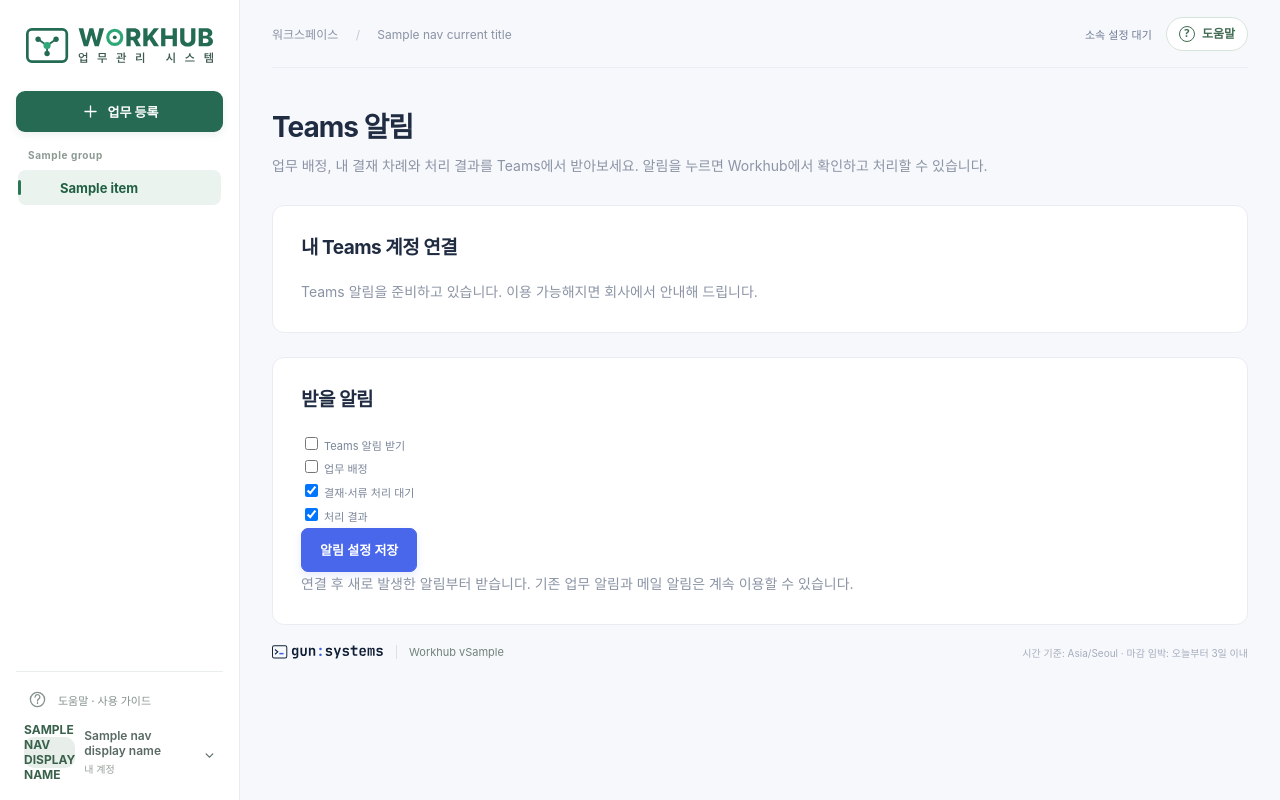
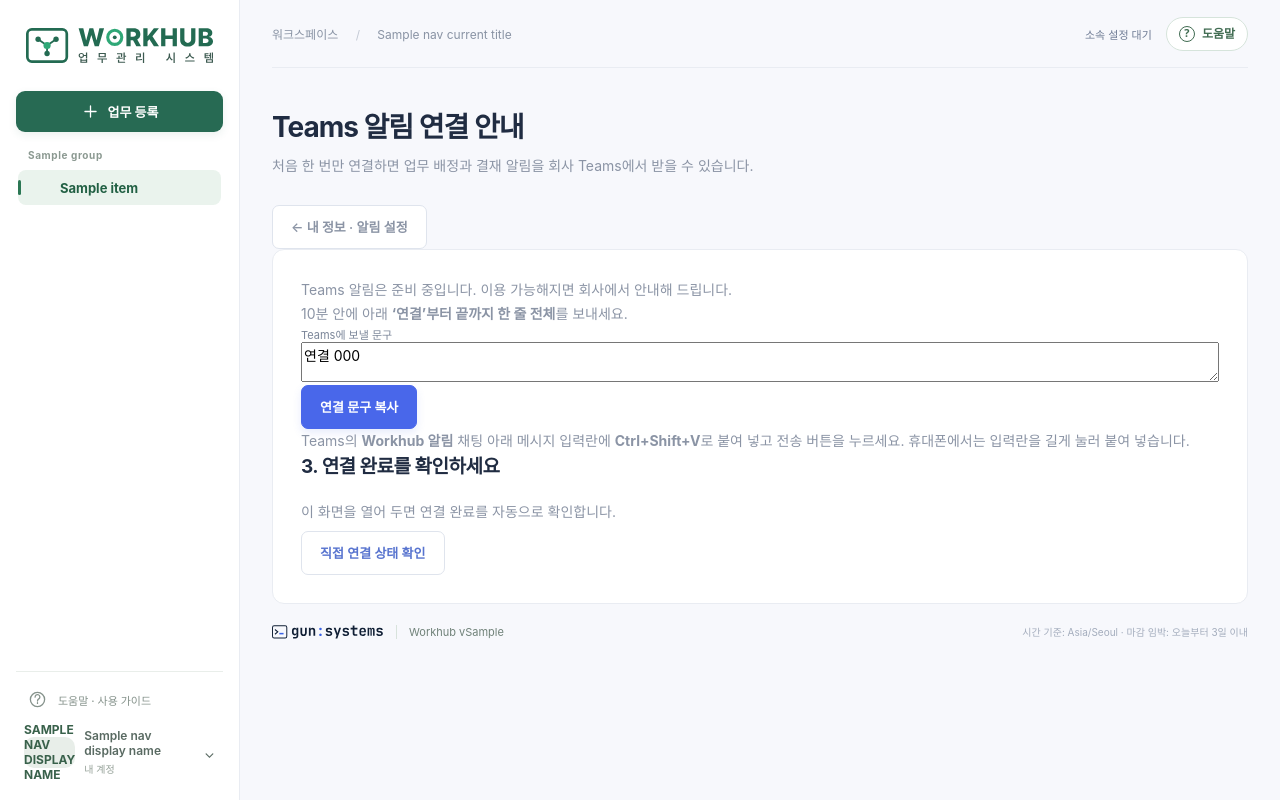
Before and after one commit to gunsystems/workhub, a Django app: template tasks/templates/tasks/teams_preferences.html in a window 1280 px wide. Run offline with Django 5.2, Linux system fonts and the light colour scheme; the template is opened without the code that fills it: most values are stand-ins (such as "Sample title", 1, 10 or a date in 2020); parts of the project's set-up code (start-up, migrations or seed data) failed here and were passed over.

Commit message:
feat: manage Teams connection and alerts from my information

```diff
--- a/accounts/profile_views.py
+++ b/accounts/profile_views.py
@@ -121,11 +121,13 @@ def my_information(request,employee_id=None):
     employment=StaffEmployment.objects.filter(employee=employee).first() if employee else None
     photo=EmployeePhoto.objects.filter(employee=employee).order_by('-pk').first() if employee else None
     card=None
+    from tasks.teams_views import personal_settings
+    teams_settings = personal_settings(request.user) if employee_id is None and employee else None
     if employee:
         card={'name':employee.name,'department':employee.department.name,
               'job_title':employment.job_title if employment and employment.job_title else employee.get_position_display(),
               'staff_number':employment.staff_number if employment and employment.staff_number else '사번 등록 전'}
-    return render(request,'accounts/my_information.html',{'employee':employee,'employment':employment,'card':card,'admin_preview':employee_id is not None,'photo':photo,'photo_form':form,'photo_notice':notice,'address':address,'address_form':address_form,'address_notice':address_notice,'address_open':address_open,'tenure':tenure_text(employment)})
+    return render(request,'accounts/my_information.html',{'employee':employee,'employment':employment,'card':card,'admin_preview':employee_id is not None,'photo':photo,'photo_form':form,'photo_notice':notice,'address':address,'address_form':address_form,'address_notice':address_notice,'address_open':address_open,'tenure':tenure_text(employment),'teams_settings':teams_settings})
 
 @login_required
 @never_cache
--- a/accounts/templates/accounts/my_information.html
+++ b/accounts/templates/accounts/my_information.html
@@ -15,4 +15,4 @@
 <div class="profile-address"><div class="profile-address-heading"><h3>주소</h3><span>선택 정보</span></div>{% if address.address %}<div class="profile-address-value"><span class="profile-postal">{{ address.postal_code }}</span><p>{{ address.address }}</p>{% if address.detail %}<p>{{ address.detail }}</p>{% endif %}</div>{% else %}<p class="profile-empty">등록된 주소가 없습니다.</p>{% endif %}
 {% if address_notice %}<p class="profile-notice" role="status">{{ address_notice }}</p>{% endif %}
 <details class="profile-address-editor" {% if address_open %}open{% endif %}><summary>{% if address.address %}주소 수정{% else %}주소 등록{% endif %}</summary><form method="post" class="profile-address-form">{% csrf_token %}{{ address_form.non_field_errors }}{{ address_form.revision }}<div class="profile-postal-field">{{ address_form.postal_code.label_tag }}<div class="profile-postal-controls">{{ address_form.postal_code }}<button type="button" class="button" data-postcode-search aria-controls="profile-postcode-panel" aria-expanded="false">주소 검색</button></div>{{ address_form.postal_code.errors }}</div><section id="profile-postcode-panel" class="profile-postcode-panel" data-postcode-panel aria-label="주소 검색" hidden><div class="profile-postcode-heading"><h4>주소 검색</h4><button type="button" data-postcode-close aria-label="주소 검색 닫기">닫기</button></div><p class="profile-postcode-status" data-postcode-status role="status"></p><div class="profile-postcode-embed" data-postcode-embed></div></section><div>{{ address_form.address.label_tag }}{{ address_form.address }}{{ address_form.address.errors }}</div><div>{{ address_form.detail.label_tag }}{{ address_form.detail }}{{ address_form.detail.errors }}</div><div class="profile-form-actions"><button type="submit" name="action" value="address" class="button primary">주소 저장</button><a class="button" href="{{ request.path }}">취소</a></div></form></details></div></section></div></div>{{ card|json_script:'employee-card-data' }}
-{% else %}<section class="detail"><h2>시스템 관리자 계정</h2><p>현재 로그인 계정에는 직원 정보가 연결되어 있지 않습니다. 직원 계정으로 로그인하면 본인의 정보와 사원카드를 확인할 수 있습니다.</p><a class="button" href="{% url 'employee_list' %}">직원 관리</a></section>{% endif %}{% endblock %}
+{% else %}<section class="detail"><h2>시스템 관리자 계정</h2><p>현재 로그인 계정에는 직원 정보가 연결되어 있지 않습니다. 직원 계정으로 로그인하면 본인의 정보와 사원카드를 확인할 수 있습니다.</p><a class="button" href="{% url 'employee_list' %}">직원 관리</a></section>{% endif %}{% if teams_settings %}{% include 'tasks/teams_profile_settings.html' %}{% endif %}{% endblock %}
--- a/tasks/help_content.py
+++ b/tasks/help_content.py
@@ -348,8 +348,8 @@ TOPICS['approval_portal']['steps'].append('증명서·서류에서 필요한 서
 
 TOPICS['teams_preferences']=topic('Teams 알림','내 업무 배정과 결재·신청의 처리 알림을 회사 Teams에서 받습니다.',
     ['Teams의 회사 계정에서 Workhub 알림 앱을 추가합니다. 앱이 보이지 않으면 관리자에게 문의하세요.',
-     'Teams 알림 화면에서 연결 코드를 받고 Workhub 알림 개인 채팅에 표시된 문구를 입력합니다.',
-     '연결 완료를 확인한 뒤 Teams 알림 받기와 필요한 종류를 선택하고 저장합니다.',
+     '내 정보의 Teams 연결 · 알림 설정에서 연결하기를 누르고, 안내에 따라 연결 문구 전체를 복사해 Workhub 알림 봇 채팅에 전송합니다.',
+     '연결되면 내 정보로 돌아옵니다. Teams 알림 받기를 켜고 필요한 알림 종류를 선택해 저장합니다.',
      'Teams 알림의 Workhub에서 확인을 눌러 내용을 확인하고 처리합니다.'],
     ['연결 코드는 본인만 사용하고 다른 사람에게 전달하지 마세요. 10분이 지나면 다시 발급받습니다.',
      '알림 설정을 켠 이후의 새 알림부터 받습니다. 기존 업무 알림과 메일도 계속 이용할 수 있습니다.',
--- a/tasks/navigation.py
+++ b/tasks/navigation.py
@@ -27,7 +27,6 @@ def navigation(request):
         {'label':'알림','items':[
             item('공지사항','/work/notices/','bell',path.startswith('/work/notices/')),
             item('업무 알림','/work/notifications/','bell',path.startswith('/work/notifications/')),
-            item('Teams 알림','/work/teams/','bell',path.startswith('/work/teams/')),
             item('조치 필요','/alerts/','flag',path=='/alerts/',key='alerts')]},
     ]
     if user.is_superuser:
@@ -68,7 +67,8 @@ def navigation(request):
             for entry in group['items']:
                 if entry['href']=='/work/':entry['active']=False
     current=next((i['label'] for group in groups for i in group['items'] if i['active']),'업무 공간')
-    if path=='/accounts/me/': current='내 정보'
+    if path=='/work/teams/': current='내 정보 · Teams 연결'
+    elif path=='/accounts/me/': current='내 정보'
     elif path=='/work/register/': current='업무 등록'
     elif path=='/work/calendar/subscription/': current='하이웍스 일정 연결'
     elif path=='/work/calendar/': current='Google Calendar 연결'
--- /dev/null
+++ b/tasks/static/tasks/teams_connection.js
@@ -0,0 +1,42 @@
+(() => {
+  const guide = document.querySelector('[data-teams-guide]');
+  if (!guide) return;
+  const text = document.getElementById('teams-linking-text');
+  const copy = guide.querySelector('[data-copy-teams-code]');
+  if (copy && text) copy.addEventListener('click', async () => {
+    const status = guide.querySelector('[data-copy-status]');
+    try {
+      await navigator.clipboard.writeText(text.value);
+      status.textContent = '복사했습니다. Teams의 Workhub 알림 채팅에 붙여 넣고 전송하세요.';
+    } catch (_) {
+      text.focus(); text.select();
+      status.textContent = '문구를 선택했습니다. Ctrl+C 또는 길게 눌러 복사한 뒤 Teams에 붙여 넣으세요.';
+    }
+  });
+  if (!text) return;
+  const deadline = Date.now() + 10 * 60 * 1000;
+  const status = guide.querySelector('[data-connection-status]');
+  const check = async () => {
+    if (Date.now() >= deadline) {
+      if (status) status.textContent = '자동 확인 시간이 끝났습니다. 연결되지 않았다면 새 문구를 받아 다시 진행하세요.';
+      return;
+    }
+    if (!document.hidden) {
+      try {
+        const response = await fetch(guide.dataset.statusUrl, {credentials: 'same-origin', cache: 'no-store', headers: {'Accept': 'application/json'}});
+        if (response.status === 401 || response.status === 403 || response.redirected) {
+          if (status) status.textContent = '로그인 상태를 확인한 뒤 연결 상태를 다시 확인해 주세요.';
+          return;
+        }
+        if (response.ok && (await response.json()).linked) {
+          text.value = ''; text.hidden = true; if (copy) copy.hidden = true;
+          if (status) status.textContent = '연결됐습니다. 내 정보에서 받을 알림을 설정하세요.';
+          window.location.replace(guide.dataset.profileUrl);
+          return;
+        }
+      } catch (_) { /* Bounded read-only retry. Linking codes never leave via polling. */ }
+    }
+    window.setTimeout(check, 5000);
+  };
+  window.setTimeout(check, 5000);
+})();
--- a/tasks/templates/tasks/app_shell.html
+++ b/tasks/templates/tasks/app_shell.html
@@ -3,5 +3,5 @@
 <div class="sidebar-top"><div class="sidebar-brand-row"><a class="brand company-logo" href="/dashboard/" aria-label="GUNSYSTEMS Workhub 홈"><img class="workhub-brand-image" src="{% static 'tasks/branding/workhub-horizontal.svg' %}" width="730" height="137" alt="WORKHUB 업무관리 시스템"></a><button type="button" id="nav-toggle" aria-label="메뉴 열기" aria-controls="sidebar-nav" aria-expanded="false">{% include 'tasks/nav_icon.html' with icon='menu' %}</button></div><a class="sidebar-create" href="/work/register/">{% include 'tasks/nav_icon.html' with icon='plus' %}업무 등록</a></div>
 <nav class="sidebar-scroll" id="sidebar-nav" aria-label="주 메뉴" data-user="{{ request.user.pk }}">
 {% for group in nav_groups %}{% if group.collapsible %}<details class="nav-group nav-collapsible" {% if group.open %}open{% endif %} data-group="organization" data-active="{{ group.open|yesno:'true,false' }}"><summary>{{ group.label }}<span aria-hidden="true">⌄</span></summary>{% include 'tasks/nav_links.html' %}</details>{% else %}<section class="nav-group" aria-label="{{ group.label }}"><h2>{{ group.label }}</h2>{% include 'tasks/nav_links.html' %}</section>{% endif %}{% endfor %}</nav>
-<div class="sidebar-foot"><a class="nav nav-help" href="/guide/">{% include 'tasks/nav_icon.html' with icon='help' %}<span>도움말 · 사용 가이드</span></a><details class="account-menu"><summary><span class="profile-avatar">{{ nav_display_name|first|upper }}</span><span class="profile-name">{{ nav_display_name }}<small>{% if request.user.is_superuser %}관리자{% elif request.user.is_staff %}서브 관리자{% else %}내 계정{% endif %}</small></span><span aria-hidden="true">⌄</span></summary><div class="account-actions"><a href="/accounts/me/">내 정보 · 사원카드</a><a href="/accounts/mfa/setup/">계정 보안 · OTP</a><a href="/work/calendar/">Google Calendar 연결</a><a href="/work/calendar/subscription/">하이웍스 일정 연결</a><a href="/work/meetings/microsoft/">Teams 연결</a><form action="/logout/" method="post">{% csrf_token %}<button type="submit">로그아웃</button></form></div></details></div>
+<div class="sidebar-foot"><a class="nav nav-help" href="/guide/">{% include 'tasks/nav_icon.html' with icon='help' %}<span>도움말 · 사용 가이드</span></a><details class="account-menu"><summary><span class="profile-avatar">{{ nav_display_name|first|upper }}</span><span class="profile-name">{{ nav_display_name }}<small>{% if request.user.is_superuser %}관리자{% elif request.user.is_staff %}서브 관리자{% else %}내 계정{% endif %}</small></span><span aria-hidden="true">⌄</span></summary><div class="account-actions"><a href="/accounts/me/">내 정보 · 사원카드</a><a href="/accounts/mfa/setup/">계정 보안 · OTP</a><a href="/work/calendar/">Google Calendar 연결</a><a href="/work/calendar/subscription/">하이웍스 일정 연결</a><a href="/accounts/me/#teams-settings">Teams 연결 · 알림 설정</a><form action="/logout/" method="post">{% csrf_token %}<button type="submit">로그아웃</button></form></div></details></div>
 </aside><main><header><span>워크스페이스 <b>/</b> {{ nav_current_title }}</span><span class="live">{% if request.user.is_superuser %}● 전사 · {{ nav_display_name }} · 관리자{% elif request.user.employee %}● {{ request.user.employee.department }} · {{ nav_display_name }} · {{ request.user.employee.business_role_display }}{% else %}소속 설정 대기{% endif %}</span>{% include 'tasks/page_help.html' %}</header>{% for message in messages %}{% if 'upload-success' in message.tags and 'document-upload' not in message.tags %}<div class="upload-complete" role="status">✓ {{ message }}</div>{% endif %}{% endfor %}{% block content %}{% endblock %}<footer><div class="footer-brand"><img src="{% static 'tasks/branding/gunsystems-logo.svg' %}" alt="GUNSYSTEMS" class="footer-company-logo"><span class="footer-version">Workhub v{{ workhub_version }}</span></div><span>시간 기준: Asia/Seoul · 마감 임박: 오늘부터 3일 이내</span></footer></main></body></html>
--- a/tasks/templates/tasks/teams_preferences.html
+++ b/tasks/templates/tasks/teams_preferences.html
@@ -1,18 +1,18 @@
-{% extends 'tasks/base.html' %}{% block content %}
-<section class="heading"><div><h1>Teams 알림</h1><p>업무 배정, 내 결재 차례와 처리 결과를 Teams에서 받아보세요. 알림을 누르면 Workhub에서 확인하고 처리할 수 있습니다.</p></div></section>
-<section class="detail"><h2>{% if linked %}✓ 내 Teams 계정 연결됨{% else %}내 Teams 계정 연결{% endif %}</h2>
+{% extends 'tasks/base.html' %}{% load static %}{% block content %}
+<script src="{% static 'tasks/teams_connection.js' %}" defer></script>
+<section class="heading"><div><h1>Teams 알림 연결 안내</h1><p>처음 한 번만 연결하면 업무 배정과 결재 알림을 회사 Teams에서 받을 수 있습니다.</p></div></section>
+<p><a class="button" href="{% url 'my_information' %}#teams-settings">← 내 정보 · 알림 설정</a></p>
+<section class="detail" data-teams-guide data-status-url="{% url 'teams_connection_status' %}" data-profile-url="{% url 'my_information' %}#teams-settings">
 {% if error %}<p role="alert">{{ error }}</p>{% endif %}
-{% if ready %}{% if not linked %}<ol><li>Teams에서 회사 계정으로 로그인한 뒤 <a href="https://teams.microsoft.com/l/app/{{ teams_app }}" target="_blank" rel="noopener noreferrer">Workhub 알림 앱</a>을 추가하세요.</li><li>아래에서 연결 코드를 발급받고, Teams의 Workhub 알림 채팅에 붙여 넣으세요.</li><li>이 페이지를 다시 열어 연결 완료를 확인한 뒤 받을 알림을 켜세요.</li></ol>
-<p>앱이 보이지 않으면 관리자에게 문의하세요. 연결 코드는 본인만 사용하고 다른 사람에게 전달하지 마세요.</p>{% endif %}
-<form method="post">{% csrf_token %}<input type="hidden" name="action" value="link"><button class="button">{% if linked %}연결 코드 다시 발급{% else %}연결 코드 받기{% endif %}</button></form>
-{% if code %}<p>10분 안에 아래 문구를 Teams의 Workhub 알림 채팅에 붙여 넣으세요.</p><pre style="white-space:pre-wrap;overflow-wrap:anywhere;user-select:all">연결 {{ code }}</pre><a class="button" href="{% url 'teams_preferences' %}">연결 완료 확인</a>{% endif %}
-{% else %}<p>Teams 알림을 준비하고 있습니다. 이용 가능해지면 회사에서 안내해 드립니다.</p>{% endif %}
-</section>
-<section class="detail"><h2>받을 알림</h2><form method="post">{% csrf_token %}<input type="hidden" name="action" value="save">
-<p><label><input type="checkbox" name="enabled" {% if connection.enabled %}checked{% endif %}> Teams 알림 받기</label></p>
-<p><label><input type="checkbox" name="assignment" {% if connection.assignment %}checked{% endif %}> 업무 배정</label></p>
-<p><label><input type="checkbox" name="pending" {% if connection.pending %}checked{% endif %}> 결재·서류 처리 대기</label></p>
-<p><label><input type="checkbox" name="result" {% if connection.result %}checked{% endif %}> 처리 결과</label></p>
-<button class="button primary">알림 설정 저장</button></form><p>연결 후 새로 발생한 알림부터 받습니다. 기존 업무 알림과 메일 알림은 계속 이용할 수 있습니다.</p>
-{% if linked %}<form method="post">{% csrf_token %}<input type="hidden" name="action" value="disconnect"><button class="button">Teams 알림 연결 해제</button></form>{% endif %}
-{% if is_admin %}<p><a href="{% url 'teams_administration' %}">관리자 · Teams 알림 설정</a></p>{% endif %}</section>{% endblock %}
+{% if linked and not code %}<h2>✓ 내 Teams 계정 연결됨</h2><p>내 정보에서 알림을 켜거나 받을 알림 종류를 변경하세요.</p><a class="button primary" href="{% url 'my_information' %}#teams-settings">내 정보에서 알림 설정</a>
+<details><summary>다른 회사 Teams 계정으로 다시 연결</summary><p>현재 계정을 변경해야 할 때만 새 연결 문구를 발급하세요.</p><form method="post">{% csrf_token %}<input type="hidden" name="action" value="link"><button class="button">연결 문구 다시 받기</button></form></details>
+{% elif ready %}
+<h2>1. 회사 Teams에서 Workhub 알림을 여세요</h2><p>개인 Microsoft 계정이 아닌 <strong>회사 또는 학교 계정</strong>을 선택하세요.</p>
+<p><a class="button" href="https://teams.microsoft.com/l/app/{{ teams_app }}" target="_blank" rel="noopener noreferrer">Workhub 알림 앱 열기 · 추가</a> <a href="https://teams.cloud.microsoft/" target="_blank" rel="noopener noreferrer">웹 Teams 열기</a></p>
+<p>Teams 왼쪽의 <strong>Workhub 알림</strong>을 누르세요. 본인 이름이 표시된 ‘나와의 채팅’에 보내면 연결되지 않습니다. 앱이 없으면 관리자에게 문의하세요.</p>
+<h2>2. 연결 문구를 복사해 봇 채팅에 보내세요</h2><form method="post">{% csrf_token %}<input type="hidden" name="action" value="link"><button class="button">연결 문구 받기</button></form>
+{% else %}<p>Teams 알림은 준비 중입니다. 이용 가능해지면 회사에서 안내해 드립니다.</p>{% endif %}
+{% if code %}<div data-linking-code><p>10분 안에 아래 <strong>‘연결’부터 끝까지 한 줄 전체</strong>를 보내세요.</p><label for="teams-linking-text">Teams에 보낼 문구</label><textarea id="teams-linking-text" readonly rows="2" style="width:100%;box-sizing:border-box;overflow-wrap:anywhere">연결 {{ code }}</textarea><p><button type="button" class="button primary" data-copy-teams-code>연결 문구 복사</button></p><p data-copy-status role="status"></p>
+<p>Teams의 <strong>Workhub 알림</strong> 채팅 아래 메시지 입력란에 <strong>Ctrl+Shift+V</strong>로 붙여 넣고 전송 버튼을 누르세요. 휴대폰에서는 입력란을 길게 눌러 붙여 넣습니다.</p></div>
+<h2>3. 연결 완료를 확인하세요</h2><p data-connection-status role="status">이 화면을 열어 두면 연결 완료를 자동으로 확인합니다.</p><p><a class="button" href="{% url 'teams_preferences' %}">직접 연결 상태 확인</a></p>{% endif %}
+</section>{% endblock %}
--- a/tasks/version.py
+++ b/tasks/version.py
@@ -1,2 +1,2 @@
-VERSION = '0.34.2'
+VERSION = '0.34.3'
 RELEASE_DATE = '2026-11-19'
--- a/tasks/workspace_urls.py
+++ b/tasks/workspace_urls.py
@@ -16,6 +16,7 @@ from . import shared_documents, shared_files, document_permissions, group_permis
 from . import teams_views
 urlpatterns=[
     path('teams/', teams_views.preferences, name='teams_preferences'),
+    path('teams/status/', teams_views.connection_status, name='teams_connection_status'),
     path('teams/manage/', teams_views.administration, name='teams_administration'),
     path('teams/manifest/', teams_views.manifest, name='teams_manifest'),
     path('teams/privacy/', teams_views.privacy, name='teams_privacy'),
```
Also changed, not shown: releases/v0.34.3.md (added, +8 -0 lines), tasks/teams_views.py (+21 -1 lines), tasks/templates/tasks/teams_profile_settings.html (added, +21 -0 lines), tasks/test_teams_notifications.py (+29 -0 lines).
